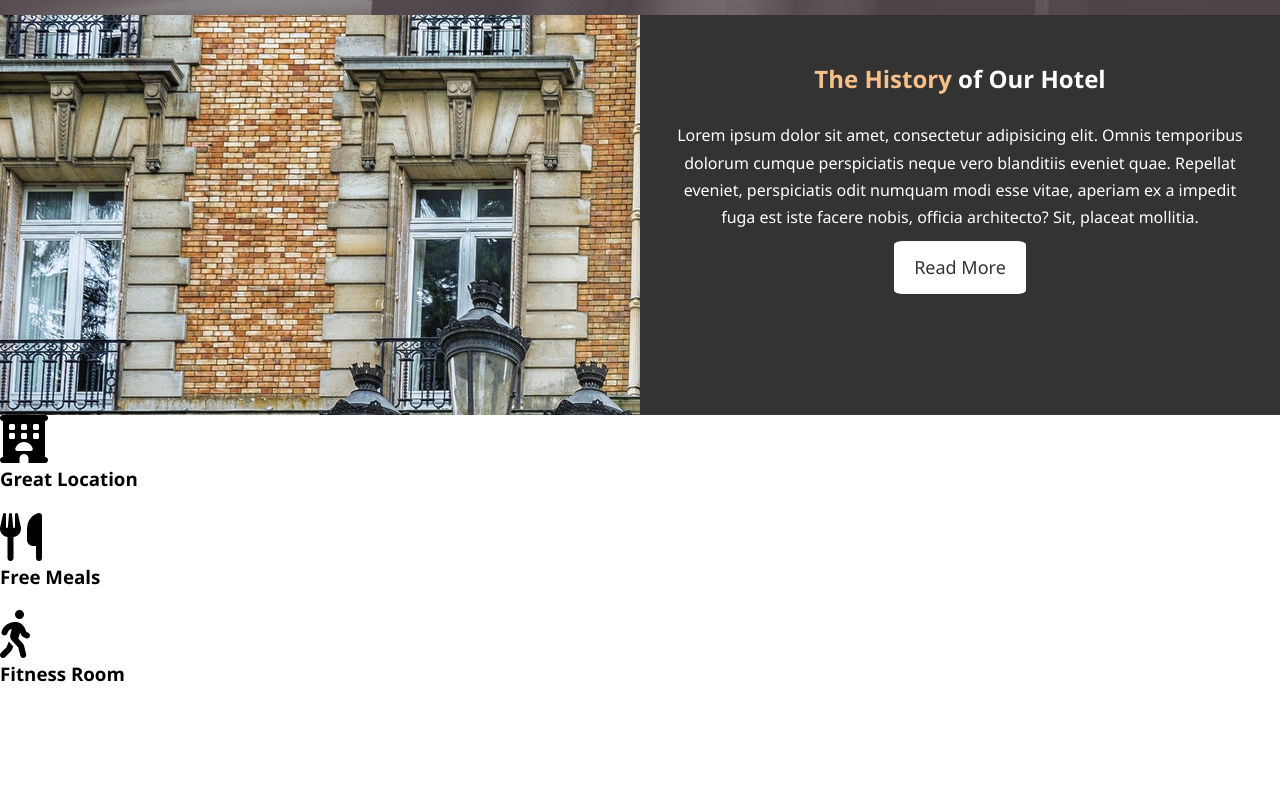
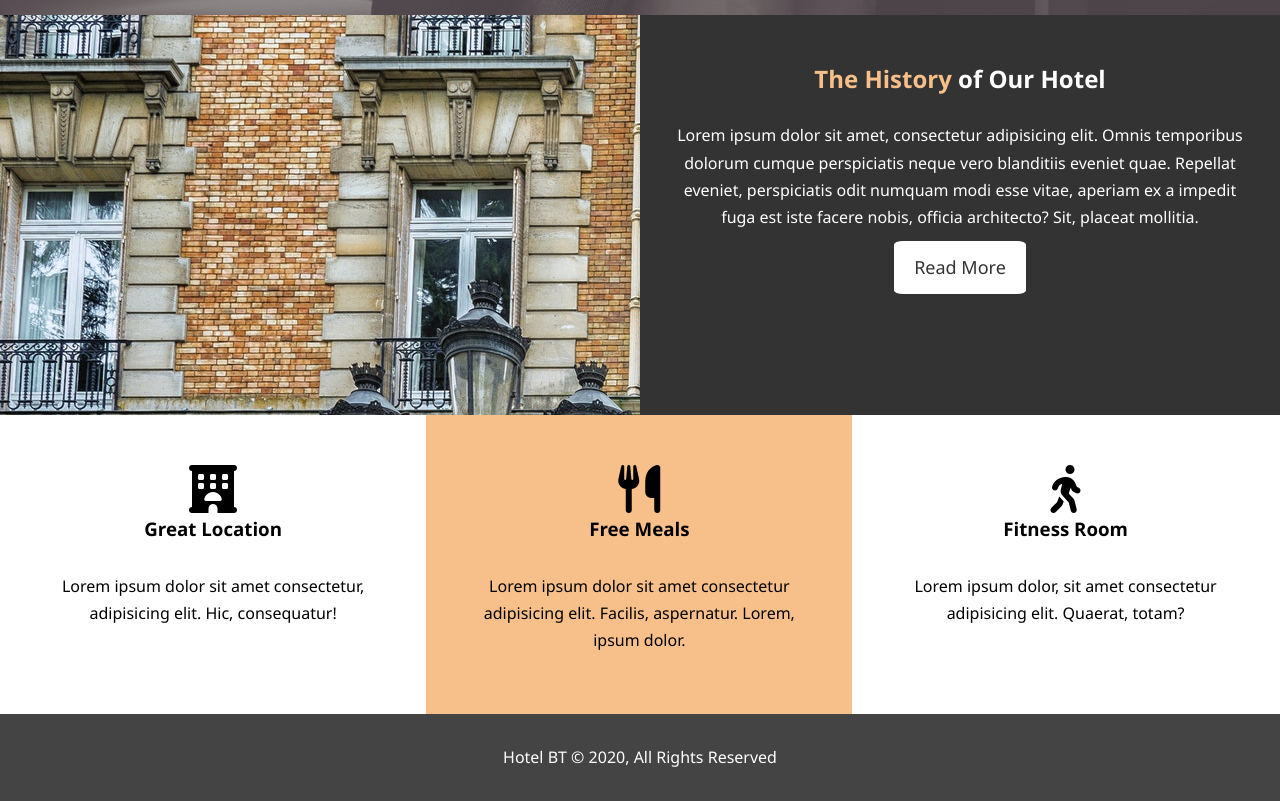
Before and after one commit to shumonira/hotelwebsite, a plain HTML site: page index.html in a window 1280 px wide. Shown: the part 652-1453 px from the top of the page. Before the commit the page ends 1359 px from the top, so only its background shows below. Drawn offline with Linux system fonts and the light colour scheme.

Commit message:
font awesome edited

```diff
--- a/css/style.css
+++ b/css/style.css
@@ -98,6 +98,7 @@ p{
     color:#f7c08a;
     overflow: auto;
 }
+/* showcase */
 
 #showcase{
     background: url('../img/showcase.jpg') no-repeat center center/cover;
@@ -121,7 +122,7 @@ p{
     line-height: 1.7em;
 }
 
-/* home-infor */
+/* home-info */
 
 #home-info{
     height: 400px;
@@ -146,3 +147,27 @@ p{
     color:#fff;
 
 }
+
+/* features */
+
+.box{
+    float:left;
+    width:33.3%;
+    text-align: center;
+    padding: 50px;
+}
+
+.meal-bg{
+    background-color: #f7c08a;
+}
+.clr{
+    clear: both;
+}
+
+/* footer */
+.main-footer{
+    text-align: center;
+    background: #444;
+    color: #fff;
+    padding: 20px;
+}
--- a/index.html
+++ b/index.html
@@ -43,15 +43,22 @@
         <div class="box">
             <i class="fas fa-hotel fa-3x"></i>
             <h3>Great Location</h3>
+            <p>Lorem ipsum dolor sit amet consectetur, adipisicing elit. Hic, consequatur!</p>
         </div>
-        <div class="box">
+        <div class="box meal-bg">
             <i class="fas fa-utensils fa-3x"></i>
             <h3>Free Meals</h3>
+            <p>Lorem ipsum dolor sit amet consectetur adipisicing elit. Facilis, aspernatur. Lorem, ipsum dolor.</p>
         </div>
         <div class="box">
             <i class="fas fa-walking fa-3x"></i>
             <h3>Fitness Room</h3>
+            <p>Lorem ipsum dolor, sit amet consectetur adipisicing elit. Quaerat, totam?</p>
         </div>
     </section>
+    <div class="clr"></div>
+    <footer class="main-footer">
+        <p>Hotel BT &copy 2020, All Rights Reserved</p>
+    </footer>
 </body>
 </html>
```
